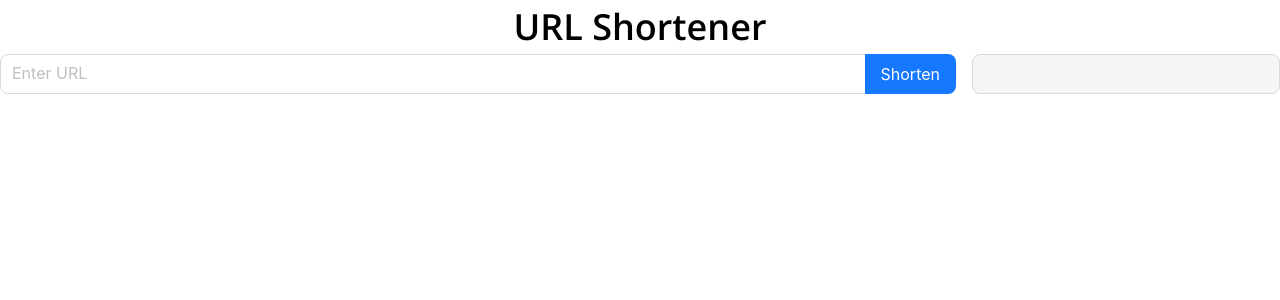
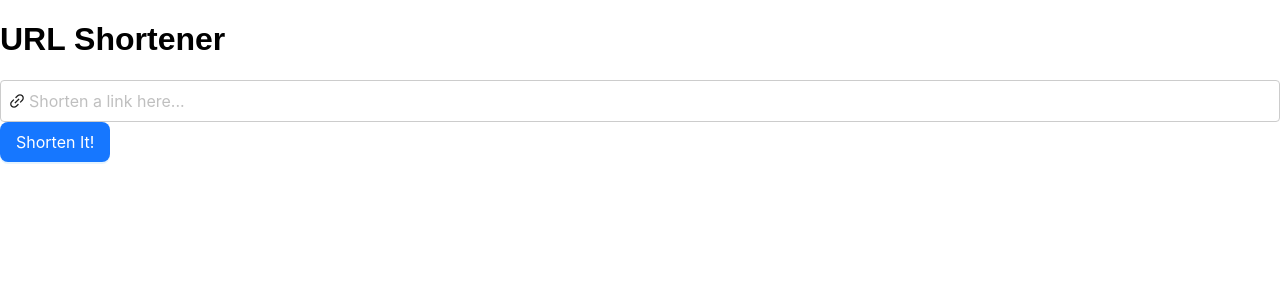
Before and after one commit to dominikperlak/URL-Shortener, a React (Create React App) app: page / in a window 1280 px wide. Shown: the top 300 px of the page. Built offline with nearby package versions, Linux system fonts and the light colour scheme.

Commit message:
Fixing Issues

```diff
--- a/package.json
+++ b/package.json
@@ -8,6 +8,7 @@
     "@testing-library/user-event": "^13.5.0",
     "antd": "^5.4.4",
     "axios": "^1.3.6",
+    "node-fetch": "^3.3.1",
     "react": "^18.2.0",
     "react-bootstrap": "^2.7.4",
     "react-dom": "^18.2.0",
--- a/src/App.css
+++ b/src/App.css
@@ -1,23 +1,94 @@
-.App {
+body {
+  font-family: Arial, sans-serif;
+  margin: 0;
+  padding: 0;
+}
+
+.container {
+  max-width: 800px;
+  margin: 0 auto;
+  padding: 2rem;
+  display: flex;
+  flex-direction: column;
+  align-items: center;
+}
+
+.title {
+  font-size: 2rem;
+  font-weight: bold;
+  margin-bottom: 2rem;
+}
+
+.form-container {
+  display: flex;
+  flex-direction: column;
+  align-items: center;
+}
+
+.input-container {
+  display: flex;
+  flex-direction: row;
+  align-items: center;
+  margin-bottom: 1rem;
+}
+
+.input-container label {
+  margin-right: 1rem;
+}
+
+.input-field {
+  width: 100%;
+  padding: 0.5rem;
+  border-radius: 0.25rem;
+  border: 1px solid #ccc;
+  font-size: 1rem;
+}
+
+.submit-button {
+  margin-top: 1rem;
+  padding: 0.5rem 1rem;
+  background-color: #007bff;
+  color: #fff;
+  border: none;
+  border-radius: 0.25rem;
+  font-size: 1rem;
+  cursor: pointer;
+}
+
+.error-message {
+  color: #dc3545;
+  font-size: 0.875rem;
+  margin-top: 0.5rem;
+}
+
+.short-url-container {
+  margin-top: 2rem;
+  display: flex;
+  flex-direction: column;
+  align-items: center;
+}
+
+.short-url-container label {
+  font-size: 1.5rem;
+  margin-bottom: 1rem;
+}
+
+.short-url-field {
+  width: 100%;
+  padding: 0.5rem;
+  border-radius: 0.25rem;
+  border: 1px solid #ccc;
+  font-size: 1.25rem;
   text-align: center;
 }
 
-h1 {
-  font-size: 3.6rem;
-  margin-top: 2rem;
+.copy-button {
+  margin-top: 1rem;
+  padding: 0.5rem 1rem;
+  background-color: #007bff;
+  color: #fff;
+  border: none;
+  border-radius: 0.25rem;
+  font-size: 1rem;
+  cursor: pointer;
 }
-
-p {
-  font-size: 2rem;
-  margin-top: 2rem;
-}
-
-@media (max-width: 576px) {
-  h1 {
-    font-size: 2.4rem;
-  }
-
-  p {
-    font-size: 1.6rem;
-  }
-}
--- a/src/App.js
+++ b/src/App.js
@@ -1,7 +1,7 @@
 import React, { useState } from 'react';
 import './App.css';
 import Input from './components/Input';
-import { shortenUrl } from './components/bitlyurlapi';
+import { shortenUrl } from './components/api';
 import { ToastContainer, toast } from 'react-toastify';
 import 'react-toastify/dist/ReactToastify.css';
 
@@ -10,11 +10,12 @@ function App() {
 
   const handleShortenUrl = async (url) => {
     try {
-      const shortUrl = await shortenUrl(url);
-      setShortenedUrl(shortUrl);
+      const data = await shortenUrl(url);
+      setShortenedUrl(data.result.full_short_link);
+      toast.success('The URL has been successfully shortened.');
     } catch (error) {
       console.error(error);
-      toast.error('There was an error shortening the URL');
+      toast.error(error.message);
     }
   };
 
--- a/src/Input.css
+++ /dev/null
@@ -1,17 +0,0 @@
-.my-3 {
-    margin-top: 3rem;
-  }
-
-  .result-container {
-    margin-top: 2rem;
-    display: flex;
-    align-items: center;
-  }
-
-  .result-container a {
-    flex: 1;
-  }
-
-  .result-container button {
-    margin-left: 1rem;
-  }
--- a/src/antd.css
+++ /dev/null
@@ -1,54 +0,0 @@
-@import url('https://fonts.googleapis.com/css?family=Open+Sans:300,400,600,700');
-
-/* base styles */
-html {
-  font-size: 62.5%;
-  box-sizing: border-box;
-}
-
-*,
-*::before,
-*::after {
-  box-sizing: inherit;
-}
-
-body {
-  font-family: 'Open Sans', sans-serif;
-  font-size: 1.6rem;
-  line-height: 1.5;
-  margin: 0;
-  padding: 0;
-}
-
-h1,
-h2,
-h3,
-h4,
-h5,
-h6 {
-  font-weight: 600;
-  margin: 0;
-}
-
-a {
-  color: #1890ff;
-}
-
-/* form styles */
-.ant-form-item-control {
-  line-height: 1.5;
-}
-
-.result-container {
-  margin-top: 2rem;
-  display: flex;
-  align-items: center;
-}
-
-.result-container a {
-  flex: 1;
-}
-
-.result-container button {
-  margin-left: 1rem;
-}
--- a/src/components/Input.js
+++ b/src/components/Input.js
@@ -1,81 +1,64 @@
 import React, { useState } from 'react';
-import { Form, Button, Input as AntInput, Row, Col } from 'antd';
-import { FaRegCopy } from 'react-icons/fa';
-import { shortenUrl } from './bitlyurlapi';
-import '../antd.css';
+import { Input as AntInput, Button } from 'antd';
+import { LinkOutlined } from '@ant-design/icons';
+import { ToastContainer, toast } from 'react-toastify';
 import 'react-toastify/dist/ReactToastify.css';
-import { toast } from 'react-toastify';
+import '../App.css';
+import { shortenUrl } from './api';
 
-const { Search } = AntInput;
 
 const Input = ({ onShorten }) => {
   const [url, setUrl] = useState('');
   const [shortenedUrl, setShortenedUrl] = useState('');
-  const [isLoading, setIsLoading] = useState(false);
+  const [error, setError] = useState('');
 
-  const handleSubmit = async (e) => {
-    if (e && e.preventDefault) {
-      e.preventDefault(); // dodajemy sprawdzenie, czy e istnieje i posiada metodę preventDefault
-    }
-    if (!url) {
-      toast.error('There is no command written here!');
-      return;
-    }
-    setIsLoading(true);
-    try {
-      const res = await shortenUrl(url);
-      const shortUrl = res;
-      setShortenedUrl(shortUrl);
-      onShorten(shortUrl); // przekazanie skróconego URL do App.js
-      setIsLoading(false);
-    } catch (error) {
-      console.log(error);
-      setIsLoading(false);
-      toast.error('There was an error shortening the URL');
+  const handleSubmit = async (event) => {
+    event.preventDefault();
+    if (url === '') {
+      setError('Please enter a link to shorten.');
+    } else {
+      try {
+        const response = await shortenUrl(url);
+        setShortenedUrl(response.result.short_link);
+        onShorten(response.result.short_link);
+        setUrl('');
+        setError('');
+      } catch (error) {
+        toast.error(error.message);
+      }
     }
   };
 
-  const handleCopy = () => {
-    navigator.clipboard.writeText(shortenedUrl);
-    toast.success('Copied to clipboard');
+  const handleChange = (event) => {
+    setUrl(event.target.value);
+    setError('');
   };
 
   return (
-    <>
-      <Form onSubmit={handleSubmit} className='my-3'>
-        <Row gutter={[16, 16]}>
-          <Col xs={24} sm={18}>
-            <Search
-              placeholder='Enter URL'
-              enterButton='Shorten'
-              size='large'
-              onSearch={handleSubmit}
-              loading={isLoading}
-              value={url}
-              onChange={(e) => setUrl(e.target.value)}
-            />
-          </Col>
-          <Col xs={24} sm={6}>
-            <Button block type='primary' size='large' disabled={!shortenedUrl}>
-              <a href={shortenedUrl} target='_blank' rel='noreferrer'>
-                {shortenedUrl && 'Go to shortened URL'}
-              </a>
-            </Button>
-          </Col>
-        </Row>
-      </Form>
-
+    <form onSubmit={handleSubmit} className='input-form'>
+      <AntInput
+        type='text'
+        placeholder='Shorten a link here...'
+        value={url}
+        onChange={handleChange}
+        size='large'
+        className='input-field'
+        prefix={<LinkOutlined />}
+      />
+      {error && <p className='error-message'>{error}</p>}
+      <Button type='primary' size='large' htmlType='submit'>
+        Shorten It!
+      </Button>
       {shortenedUrl && (
-        <div className='result-container'>
+        <p>
+          Shortened URL:{' '}
           <a href={shortenedUrl} target='_blank' rel='noreferrer'>
             {shortenedUrl}
           </a>
-          <Button variant='outline-secondary' onClick={handleCopy}>
-            <FaRegCopy />
-          </Button>
-        </div>
+        </p>
       )}
-    </>
+      <ToastContainer />
+    </form>
   );
 };
 
--- /dev/null
+++ b/src/components/api.js
@@ -0,0 +1,13 @@
+export const shortenUrl = async (url) => {
+  try {
+    const response = await fetch(`https://api.shrtco.de/v2/shorten?url=${url}`);
+    const data = await response.json();
+    if (response.ok) {
+      return data.result.full_short_link;
+    } else {
+      throw new Error(data.error);
+    }
+  } catch (error) {
+    throw new Error(error.message);
+  }
+};
--- a/src/components/bitlyurlapi.js
+++ /dev/null
@@ -1,19 +0,0 @@
-export const shortenUrl = async (url, token) => {
-  try {
-    const response = await fetch(`https://api-ssl.bitly.com/v4/shorten`, {
-      method: 'POST',
-      headers: {
-        'Authorization': `Bearer ${'TOKEN'}`,
-        'Content-Type': 'application/json'
-      },
-      body: JSON.stringify({
-        long_url: url
-      })
-    });
-    const result = await response.json();
-    return result.link;
-  } catch (error) {
-    console.error('Something went wrong:', error);
-    return null;
-  }
-};
```
Also changed, not shown: 1 other file (tests, documents, lock files or other folders).
